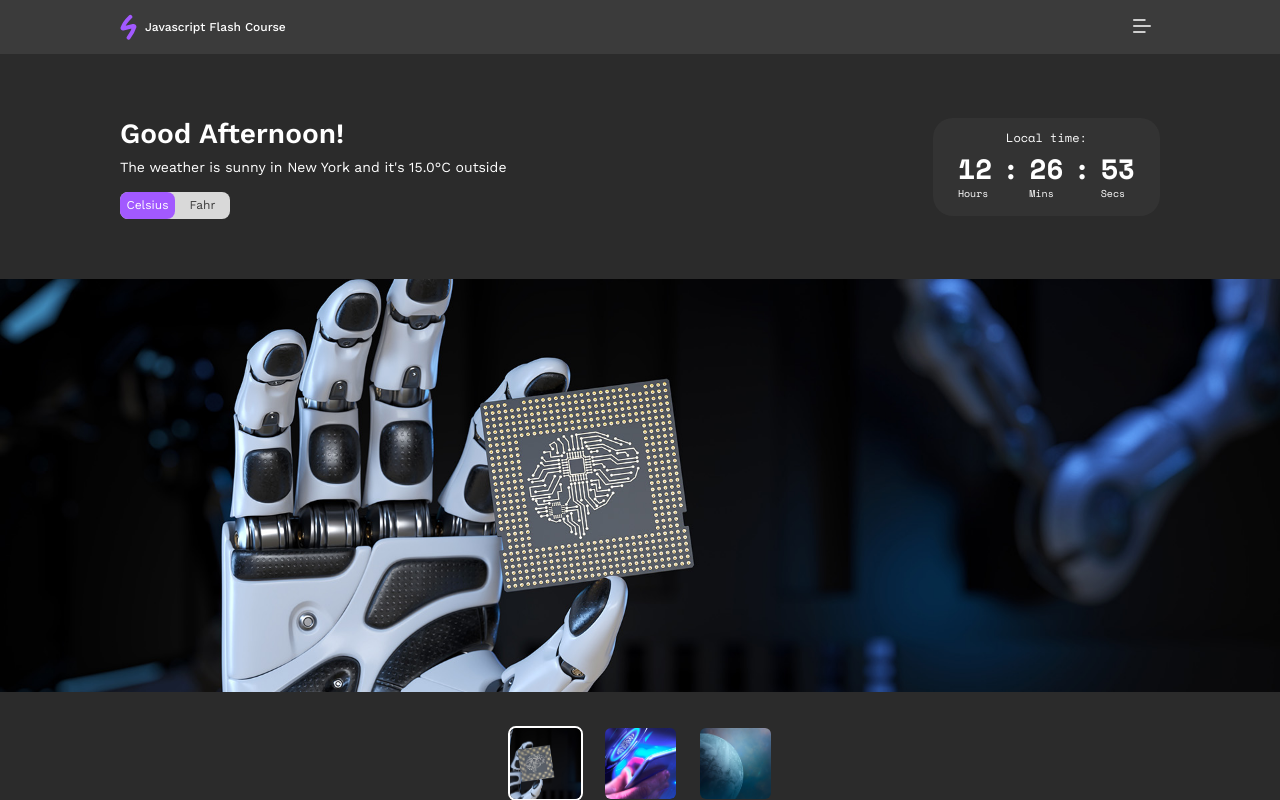
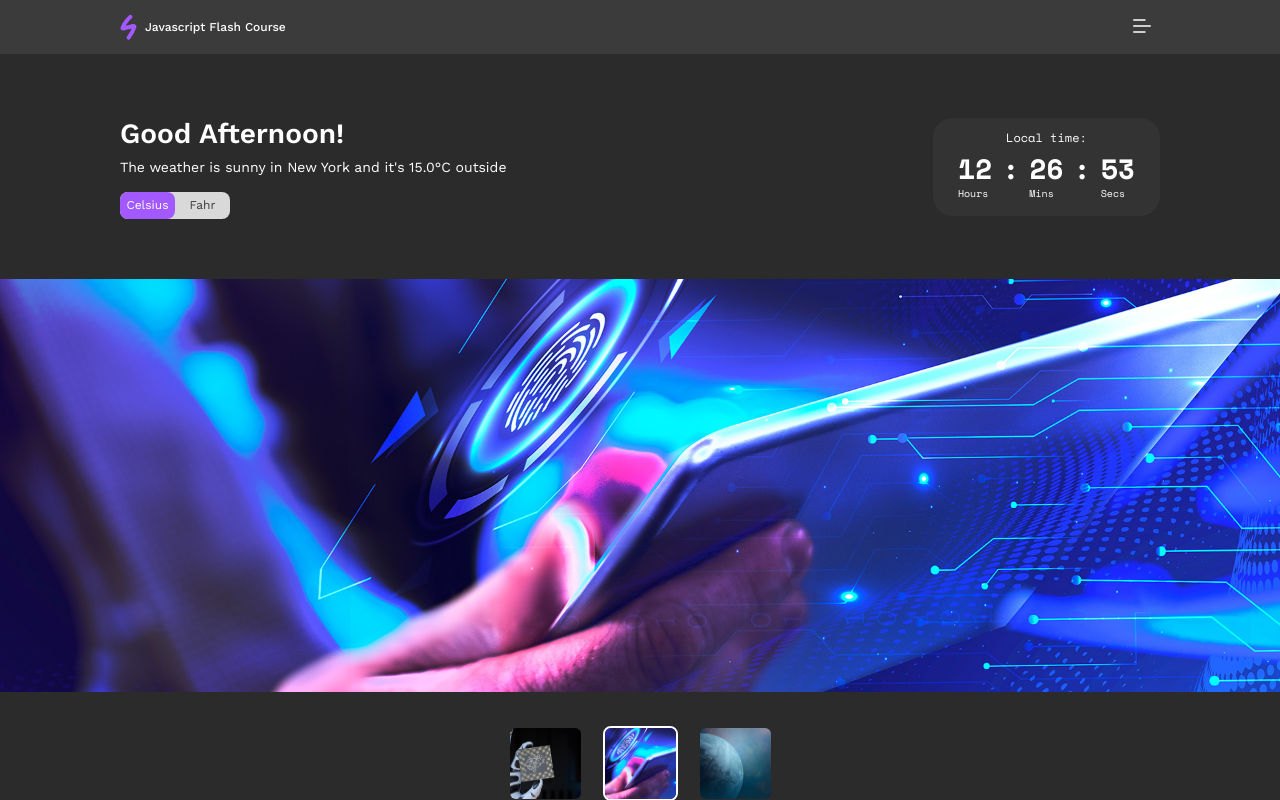
Before and after one commit to 8itoDevM/javascript-in-a-hurry-initial-main, a plain HTML site: page index.html in a window 1280 px wide. Both pictures are taken after a click on the picture 640 px from the left and 763 px from the top of the page. Shown: the top 800 px of the page. Drawn offline with nearby package versions, Linux system fonts and the light colour scheme.

Commit message:
Photo gallery functionality done now you can select an image thumbanil and it's going to show the image on the screen + you can easily add new images to the gallery due to the fact that i implemented a dynamic gallery

```diff
--- a/index.html
+++ b/index.html
@@ -171,9 +171,7 @@
         <img src="" alt=""/>
 
         <div class="thumbnails">
-          <img src="./assets/gallery/image1.jpg" alt="Thumbnail Image 1" data-array-index="0" data-selected="true", id= "thumbImg1">
-          <img src="./assets/gallery/image2.jpg" alt="Thumbnail Image 2" data-array-index="1" data-selected="false", id= "thumbImg2">
-          <img src="./assets/gallery/image3.jpg" alt="Thumbnail Image 3" data-array-index="2" data-selected="false", id= "thumbImg3">
+
         </div>
       </section>
 
--- a/main.js
+++ b/main.js
@@ -75,10 +75,34 @@ const galleryImages = [
 // }
 
 let mainImage = document.querySelector("#gallery > img");
+let thumbnails = document.querySelector("#gallery .thumbnails");
+
 mainImage.src = galleryImages[0].src;
-mainImage.alt = galleryImages[0].src;
+mainImage.alt = galleryImages[0].alt;
 
+//<img src="./assets/gallery/image1.jpg" alt="Thumbnail Image 1"
+//data-array-index="0" data-selected="true">
 
 galleryImages.forEach(function(image, index){
+    let thumb = document.createElement("img");
+    thumb.src = image.src;
+    thumb.alt = image.alt;
+    thumb.dataset.arrayIndex = index;
+    thumb.dataset.selected = index === 0 ? true : false;
 
+    thumb.addEventListener("click", function(e){
+        let selectedIndex = e.target.dataset.arrayIndex;
+        let selectedImage = galleryImages[selectedIndex];
+        mainImage.src = selectedImage.src;
+        mainImage.alt = selectedImage.alt;
+
+        thumbnails.querySelectorAll("img").forEach(function(img){
+            img.dataset.selected = false;
+        });
+
+        e.target.dataset.selected = true;
+
+    });
+
+    thumbnails.appendChild(thumb);
 });
```
